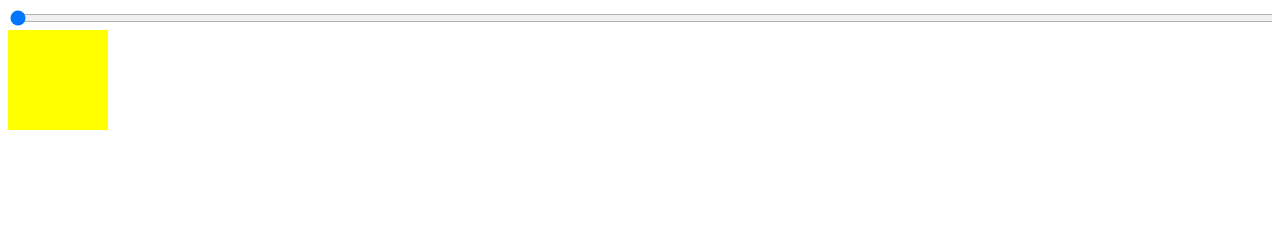
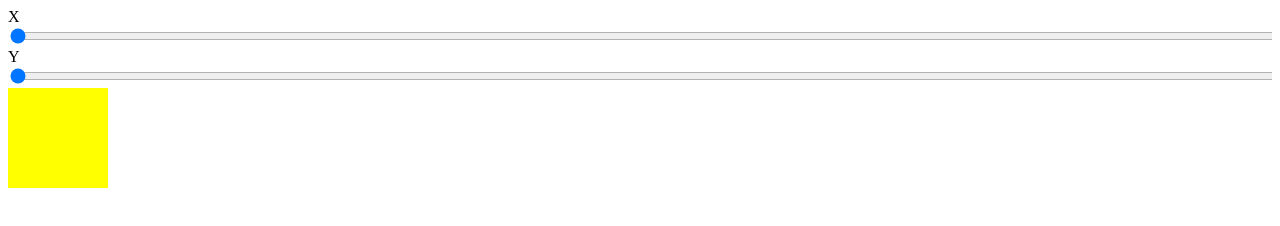
Before and after one commit to maximedupre/sek-squared-engine, a plain HTML site: page index.html in a window 1280 px wide. Drawn offline with Linux system fonts and the light colour scheme.

Commit message:
add sek labels

```diff
--- a/index.html
+++ b/index.html
@@ -11,7 +11,11 @@
         <title>Welcome, sek!</title>
     </head>
     <body>
+        <label for="">X</label>
         <input id="slider-x" type="range" min="0" max="360" value="0" />
+        <br />
+        <label for="">Y</label>
+        <input id="slider-y" type="range" min="0" max="360" value="0" />
         <canvas></canvas>
     </body>
 </html>
```
